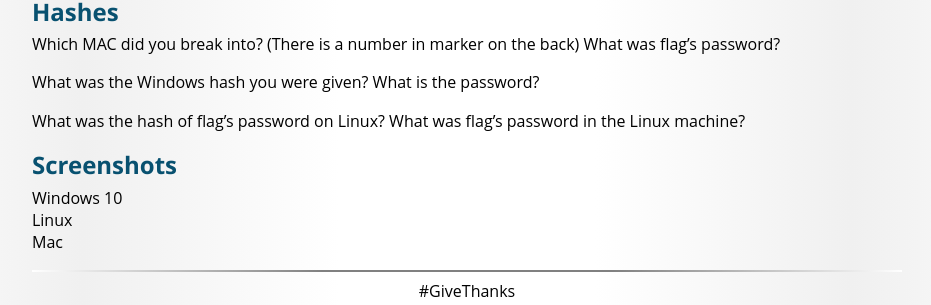
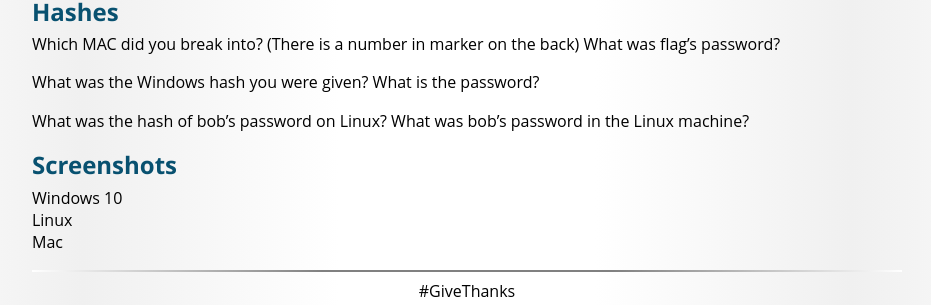
Before and after one commit to BYU-ITC-344/byu-itc-344.github.io, a Jekyll site: the page built from lab-4/Lab-4-writeup-template.md, in a window 1280 px wide. Shown: the part 442-747 px from the top of the page, without its empty margins (173-1104 px from the left). Built offline with Jekyll 4.4.1, drawn with Linux system fonts in a browser that asks for light colours; some web fonts are replaced; our own code applies the rules of GitHub Pages for plain Markdown files.

Commit message:
correction to lab4 write questions

```diff
--- a/lab-4/Lab-4-writeup-template.md
+++ b/lab-4/Lab-4-writeup-template.md
@@ -25,7 +25,7 @@ Which MAC did you break into? (There is a number in marker on the back) What was
 What was the Windows hash you were given? What is the password?
 <br/>
 
-What was the hash of flag’s password on Linux? What was flag’s password in the Linux machine?
+What was the hash of bob’s password on Linux? What was bob’s password in the Linux machine?
 <br/>
 
 ## Screenshots
```
Also changed, not shown: 1 other file.
